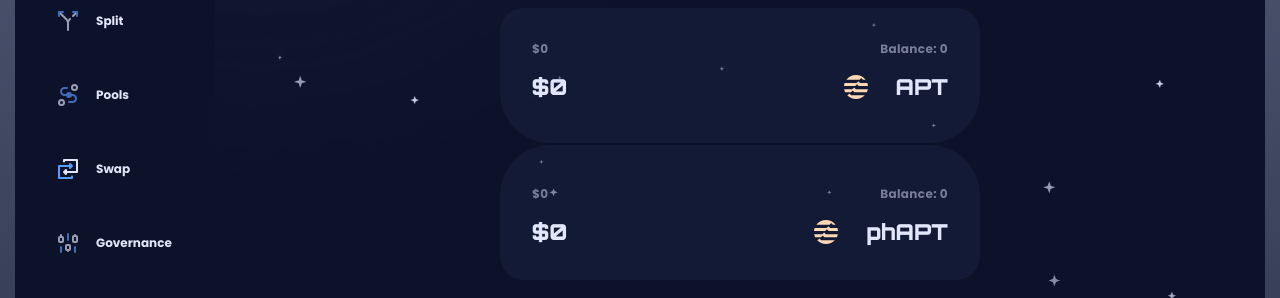
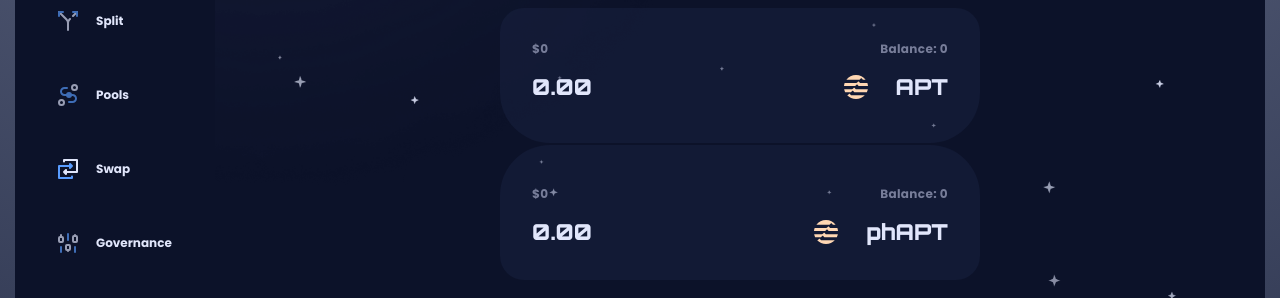
Before and after one commit to blaize-tech/aptos_sui_hack_2023_fe, a Next.js app: page /stake in a window 1280 px wide. Shown: the part 438-736 px from the top of the page. Built offline with nearby package versions, Linux system fonts and the light colour scheme.

Commit message:
add env / input's for Stake / WalletConnect component / button hover's

```diff
--- /dev/null
+++ b/src/layout/components/ConnectWalletButton/index.tsx
@@ -0,0 +1,20 @@
+import React, { useEffect } from 'react';
+import { Button } from '@chakra-ui/react';
+import { useStore } from '@utils/store';
+import { ConnectWallet, InitAptos } from '@utils/blockchain';
+
+export const ConnectWalletButton = () => {
+  const store = useStore();
+
+  const { dispatch, state } = store;
+
+  useEffect(() => {
+    InitAptos(store).catch(console.error);
+  }, []);
+
+  const handleConnectWallet = async () => {
+    await ConnectWallet(store);
+  };
+
+  return <Button onClick={handleConnectWallet}>Connect Wallet</Button>;
+};
--- a/src/look/theme/colors.ts
+++ b/src/look/theme/colors.ts
@@ -14,6 +14,7 @@ const colors: Colors = {
     dark: '#0C1229',
     darkLight: 'rgba(29, 39, 71, 0.40)',
     btn: '#3387B7',
+    btnHover: '#43a8e5',
   },
 };
 
--- a/src/look/theme/components/button.ts
+++ b/src/look/theme/components/button.ts
@@ -27,6 +27,7 @@ const BaseButton = () => ({
   },
   _hover: {
     color: 'white',
+    bgColor: 'blue.btnHover',
   },
   _focus: {
     color: 'white',
--- a/src/staticPages/Split/Split.tsx
+++ b/src/staticPages/Split/Split.tsx
@@ -1,8 +1,8 @@
 import React, { useState } from 'react';
-import { Box, Button, Grid, Text, HStack, GridItem, Select, Flex } from "@chakra-ui/react";
+import { Box, Button, Grid, Text, HStack, GridItem, Select, Flex } from '@chakra-ui/react';
 import { HtmlMeta } from '@look/components';
 import { Tab, TabList } from '@look/components/Tabs';
-import { AptCoin } from '@look/components/Icons';
+import { ConnectWalletButton } from '../../layout/components/ConnectWalletButton';
 
 export const Split = () => {
   const [activeTab, setActiveTab] = useState<number>(0);
@@ -22,7 +22,7 @@ export const Split = () => {
               Tagline Will Goes Here
             </Text>
           </Box>
-          <Button>Connect Wallet</Button>
+          <ConnectWalletButton />
         </Grid>
         <HStack mb="64px">
           <Box bgColor="blue.darkLight" borderRadius="24px" p="32px 32px 28px">
--- a/src/staticPages/Stake/Stake.tsx
+++ b/src/staticPages/Stake/Stake.tsx
@@ -1,25 +1,25 @@
-import React, { useState, useEffect } from 'react';
-import { Box, Text, Grid, GridItem, Button, Flex, Select } from '@chakra-ui/react';
+import React, { useState } from 'react';
+import {
+  Box,
+  Text,
+  Grid,
+  GridItem,
+  Button,
+  Flex,
+  Select,
+  NumberInput,
+  NumberInputField,
+} from '@chakra-ui/react';
 import { HtmlMeta } from '@look/components';
 import { Tab, TabList } from '@look/components/Tabs';
 import { AptCoin } from '@look/components/Icons';
-import {useStore} from "@utils/store";
-import {ConnectWallet, InitAptos} from "@utils/blockchain";
+import { ConnectWalletButton } from '../../layout/components/ConnectWalletButton';
 
 export const Stake = () => {
-  const store = useStore();
-  const { dispatch, state } = store;
   const [activeTab, setActiveTab] = useState<number>(0);
 
-  useEffect(() => {
-    InitAptos(store).catch(console.error);
-  }, []);
+  const handleTabChange = (newActive: number) => setActiveTab(newActive);
 
-  const handleConnectWallet = async () => {
-    await ConnectWallet(store);
-  };
-
-  const handleTabChange = (newActive: number) => setActiveTab(newActive);
   return (
     <Box>
       <HtmlMeta title="Stake" />
@@ -33,7 +33,7 @@ export const Stake = () => {
               Tagline Will Goes Here
             </Text>
           </Box>
-          <Button onClick={handleConnectWallet}>Connect Wallet</Button>
+          <ConnectWalletButton />
         </Grid>
         <Box maxW="480px" m="0 auto">
           <TabList active={activeTab} onChange={handleTabChange}>
@@ -63,7 +63,22 @@ export const Stake = () => {
                     fontSize="22px"
                     fontWeight={900}
                   >
-                    <Text>$0</Text>
+                    <NumberInput defaultValue={0} precision={2}>
+                      <NumberInputField
+                        p={0}
+                        border={0}
+                        outline="none"
+                        h="auto"
+                        boxShadow="none"
+                        fontFamily="orbitron"
+                        fontSize="22px"
+                        fontWeight={900}
+                        placeholder="0.00"
+                        _focus={{
+                          boxShadow: 'none',
+                        }}
+                      />
+                    </NumberInput>
                     <Flex alignItems="center" gap="28px">
                       <AptCoin />
                       APT
@@ -95,7 +110,22 @@ export const Stake = () => {
                     fontSize="22px"
                     fontWeight={900}
                   >
-                    <Text>$0</Text>
+                    <NumberInput defaultValue={0} precision={2}>
+                      <NumberInputField
+                        p={0}
+                        border={0}
+                        outline="none"
+                        h="auto"
+                        boxShadow="none"
+                        fontFamily="orbitron"
+                        fontSize="22px"
+                        fontWeight={900}
+                        placeholder="0.00"
+                        _focus={{
+                          boxShadow: 'none',
+                        }}
+                      />
+                    </NumberInput>
                     <Flex alignItems="center" gap="28px">
                       <AptCoin />
                       phAPT
```
Also changed, not shown: 1 other file (tests, documents, lock files or other folders).
